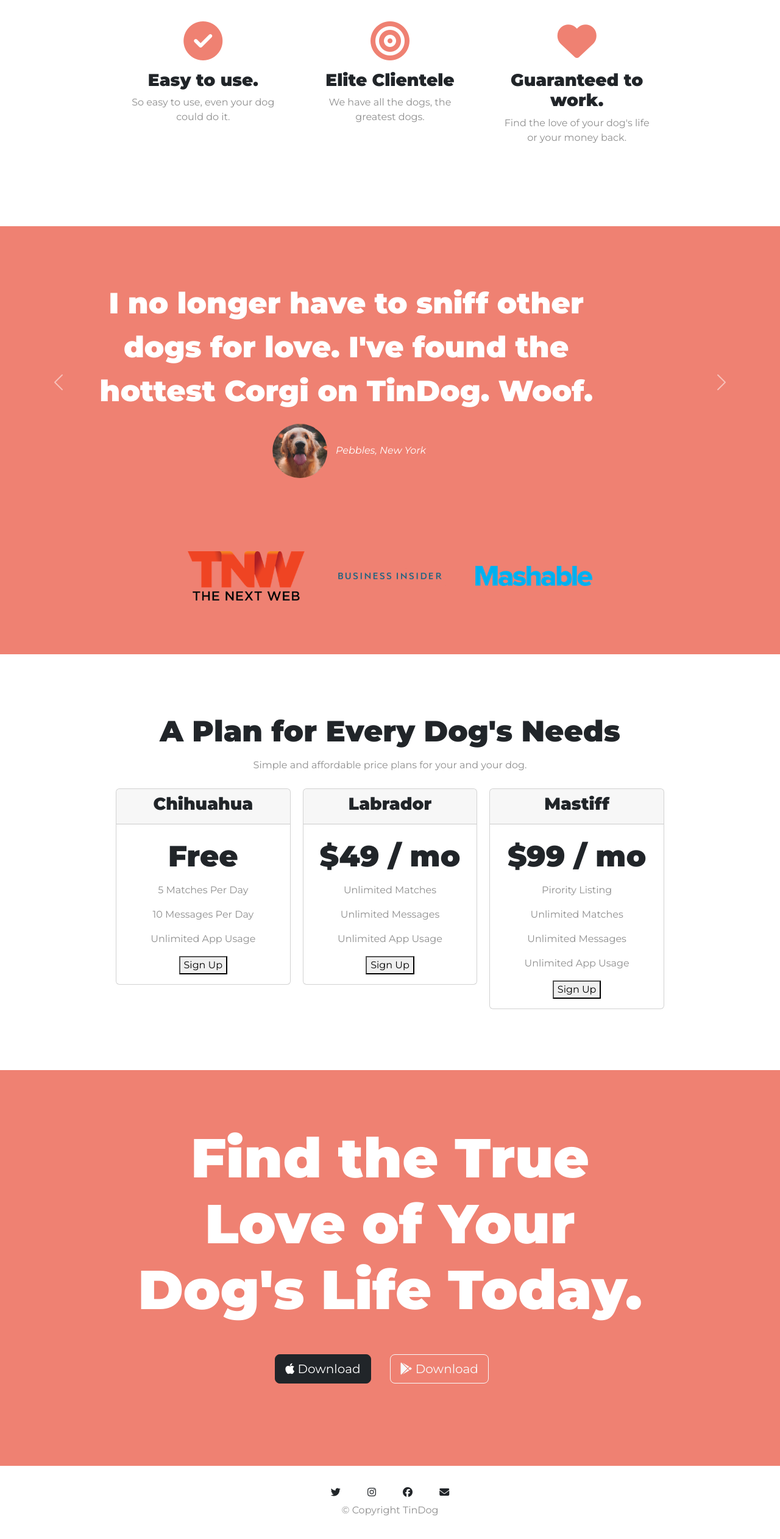
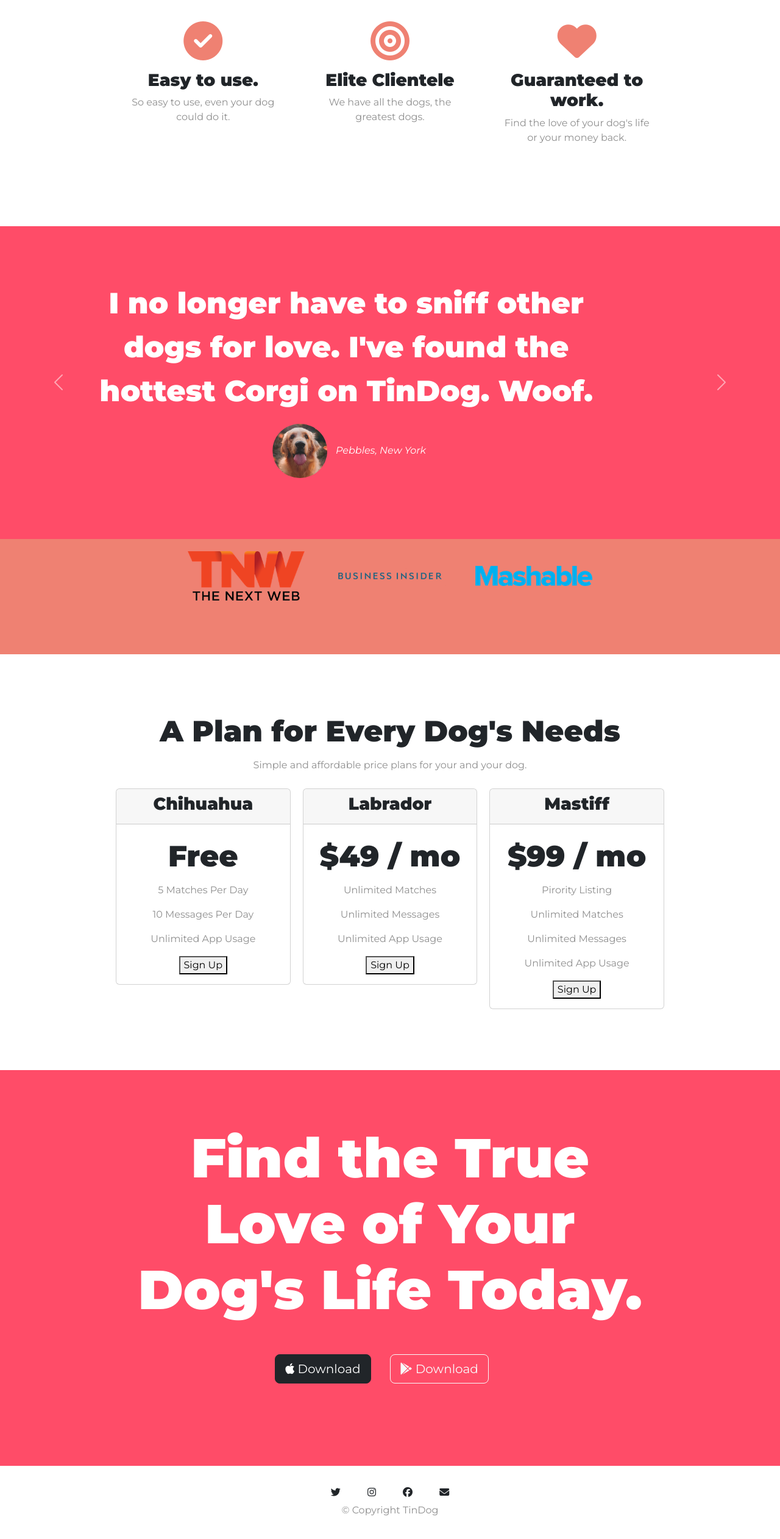
Before and after one commit to warination/tindog, a plain HTML site: page index.html in a window 1280 px wide. Shown: the part 704-3228 px from the top of the page at 61% size. Drawn offline with nearby package versions, Linux system fonts and the light colour scheme.

Commit message:
Update styles.css

```diff
--- a/css/styles.css
+++ b/css/styles.css
@@ -117,7 +117,7 @@ p{
 #testimonials{
 
     text-align: center;
-    background-color: #ef8172;
+    background-color: #ff4c68;
     color: white;
 
 }
@@ -158,7 +158,7 @@ p{
 /* cta */
 
 #cta{
-    background-color: #ef8172;
+    background-color: #ff4c68;
 
     padding: 7% 15%;
     text-align: center;
```
